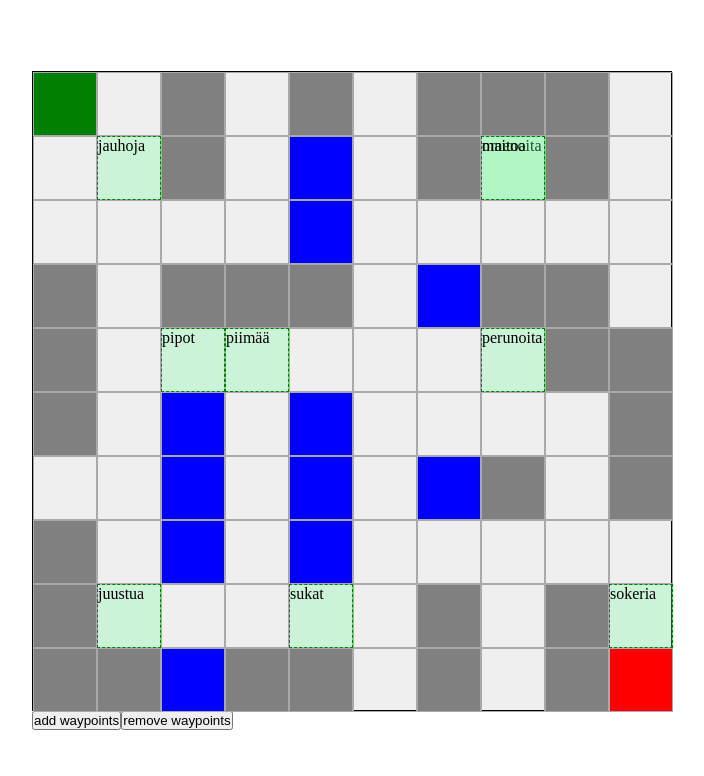
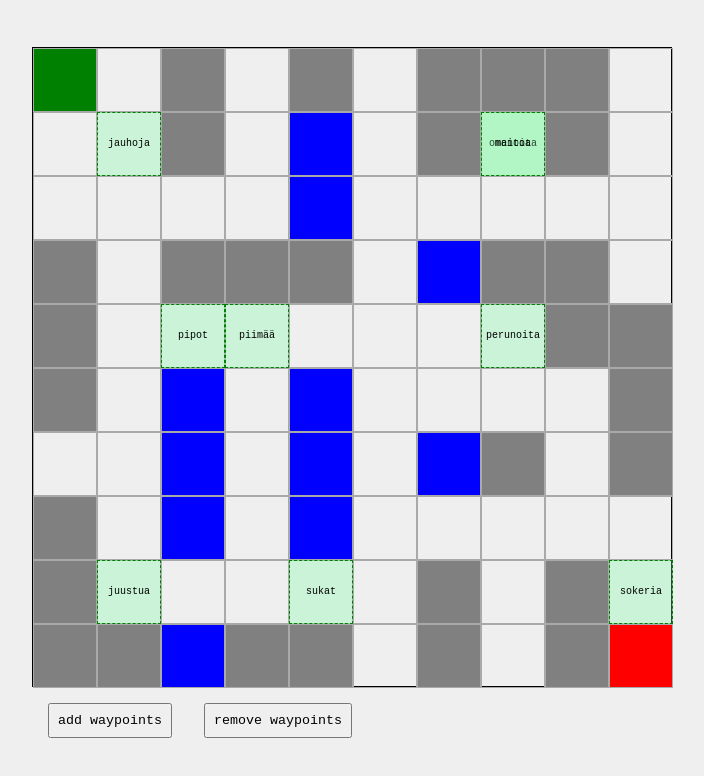
Before and after one commit to pekkarinen/mappy, a website with bundled scripts: page index.html in a window 1280 px wide. Both pictures are taken after a click on the button "add waypoints". Shown: the whole page, without its empty margins (288-992 px from the left). Built offline with nearby package versions, Linux system fonts and the light colour scheme.

Commit message:
Just some chrome

```diff
--- a/mappy.css
+++ b/mappy.css
@@ -7,9 +7,29 @@
   padding: 0;
   box-sizing: border-box;
 }
+
 body {
   display: flex;
   align-items: center;
   justify-content: center;
   min-height: 100vh;
+  font-family: monospace;
+  font-size: 10px;
+  background: #efefef;
 }
+
+.map {
+  box-shadow: 0.2rem 0.2rem 1rem rgba(0, 0, 0, 0.2);
+}
+
+.waypoint {
+  display: flex;
+  align-items: center;
+  justify-content: center;
+}
+
+button {
+  margin: 1rem;
+  padding: 0.5rem;
+  font-family: monospace;
+}
```
